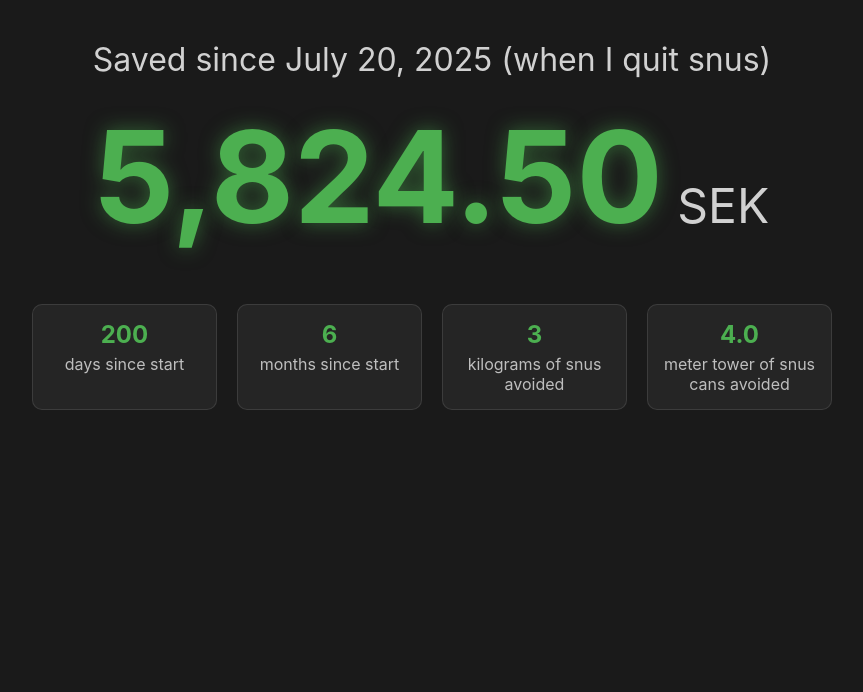
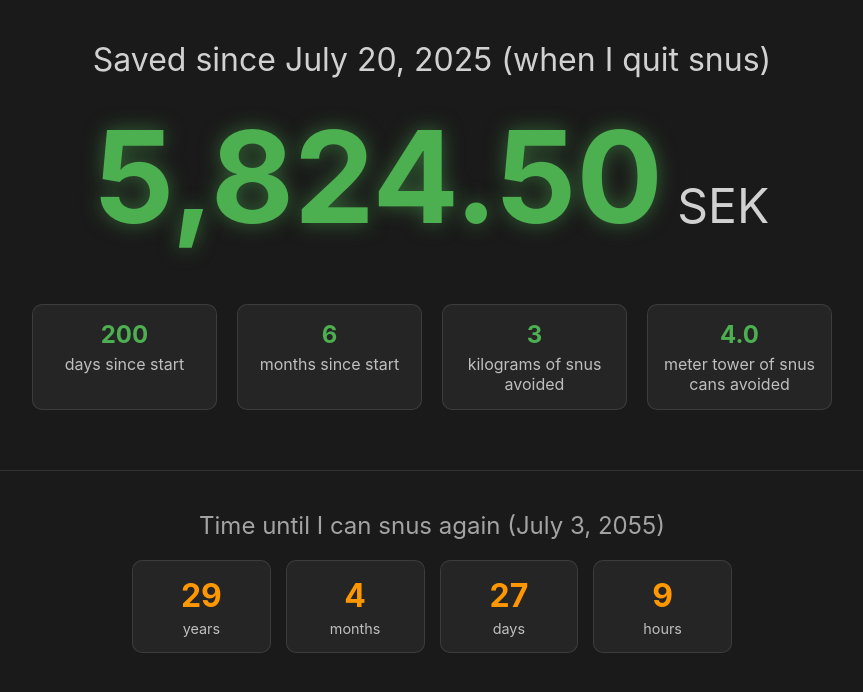
Before and after one commit to teodorfn/teodorfn.github.io, a plain HTML site: page index.html in a window 1280 px wide. Shown: the whole page, without its empty margins (208-1071 px from the left). Drawn offline with Linux system fonts and the light colour scheme.

Commit message:
count down

```diff
--- a/index.html
+++ b/index.html
@@ -125,6 +125,57 @@
             margin-top: 5px;
         }
 
+        .countdown-section {
+            margin-top: 60px;
+            padding-top: 40px;
+            border-top: 1px solid rgba(255, 255, 255, 0.1);
+        }
+
+        .countdown-label {
+            font-size: 1.5rem;
+            opacity: 0.6;
+            margin-bottom: 20px;
+        }
+
+        .countdown-grid {
+            display: grid;
+            grid-template-columns: repeat(4, 1fr);
+            gap: 15px;
+            max-width: 600px;
+            margin: 0 auto;
+        }
+
+        .countdown-item {
+            background: rgba(255, 255, 255, 0.05);
+            padding: 15px 10px;
+            border-radius: 10px;
+            border: 1px solid rgba(255, 255, 255, 0.1);
+        }
+
+        .countdown-value {
+            font-size: 2rem;
+            font-weight: bold;
+            color: #ff9800;
+            display: block;
+        }
+
+        .countdown-unit {
+            font-size: 0.9rem;
+            opacity: 0.7;
+            display: block;
+            margin-top: 5px;
+        }
+
+        @media (max-width: 480px) {
+            .countdown-grid {
+                grid-template-columns: repeat(2, 1fr);
+            }
+
+            .countdown-value {
+                font-size: 1.5rem;
+            }
+        }
+
         @media (min-width: 481px) and (max-width: 768px) {
             .time-units {
                 grid-template-columns: repeat(2, 1fr);
@@ -211,6 +262,28 @@
                 <span class="time-label">meter tower of snus cans avoided</span>
             </div>
         </div>
+
+        <div class="countdown-section">
+            <div class="countdown-label">Time until I can snus again (July 3, 2055)</div>
+            <div class="countdown-grid">
+                <div class="countdown-item">
+                    <span class="countdown-value" id="countdown-years">0</span>
+                    <span class="countdown-unit">years</span>
+                </div>
+                <div class="countdown-item">
+                    <span class="countdown-value" id="countdown-months">0</span>
+                    <span class="countdown-unit">months</span>
+                </div>
+                <div class="countdown-item">
+                    <span class="countdown-value" id="countdown-days">0</span>
+                    <span class="countdown-unit">days</span>
+                </div>
+                <div class="countdown-item">
+                    <span class="countdown-value" id="countdown-hours">0</span>
+                    <span class="countdown-unit">hours</span>
+                </div>
+            </div>
+        </div>
     </div>
 
     <script>
@@ -270,8 +343,49 @@
             return months;
         }
 
+        const snusAgainDate = new Date('2055-07-03T00:00:00');
+
+        function updateCountdown() {
+            const now = new Date();
+            const diff = snusAgainDate - now;
+
+            if (diff <= 0) {
+                document.getElementById('countdown-years').textContent = '0';
+                document.getElementById('countdown-months').textContent = '0';
+                document.getElementById('countdown-days').textContent = '0';
+                document.getElementById('countdown-hours').textContent = '0';
+                return;
+            }
+
+            let years = snusAgainDate.getFullYear() - now.getFullYear();
+            let months = snusAgainDate.getMonth() - now.getMonth();
+            let days = snusAgainDate.getDate() - now.getDate();
+            let hours = snusAgainDate.getHours() - now.getHours();
+
+            if (hours < 0) {
+                hours += 24;
+                days--;
+            }
+            if (days < 0) {
+                const prevMonth = new Date(snusAgainDate.getFullYear(), snusAgainDate.getMonth(), 0);
+                days += prevMonth.getDate();
+                months--;
+            }
+            if (months < 0) {
+                months += 12;
+                years--;
+            }
+
+            document.getElementById('countdown-years').textContent = years;
+            document.getElementById('countdown-months').textContent = months;
+            document.getElementById('countdown-days').textContent = days;
+            document.getElementById('countdown-hours').textContent = hours;
+        }
+
         updateTicker();
+        updateCountdown();
         setInterval(updateTicker, 1000);
+        setInterval(updateCountdown, 1000);
     </script>
 </body>
 
```
